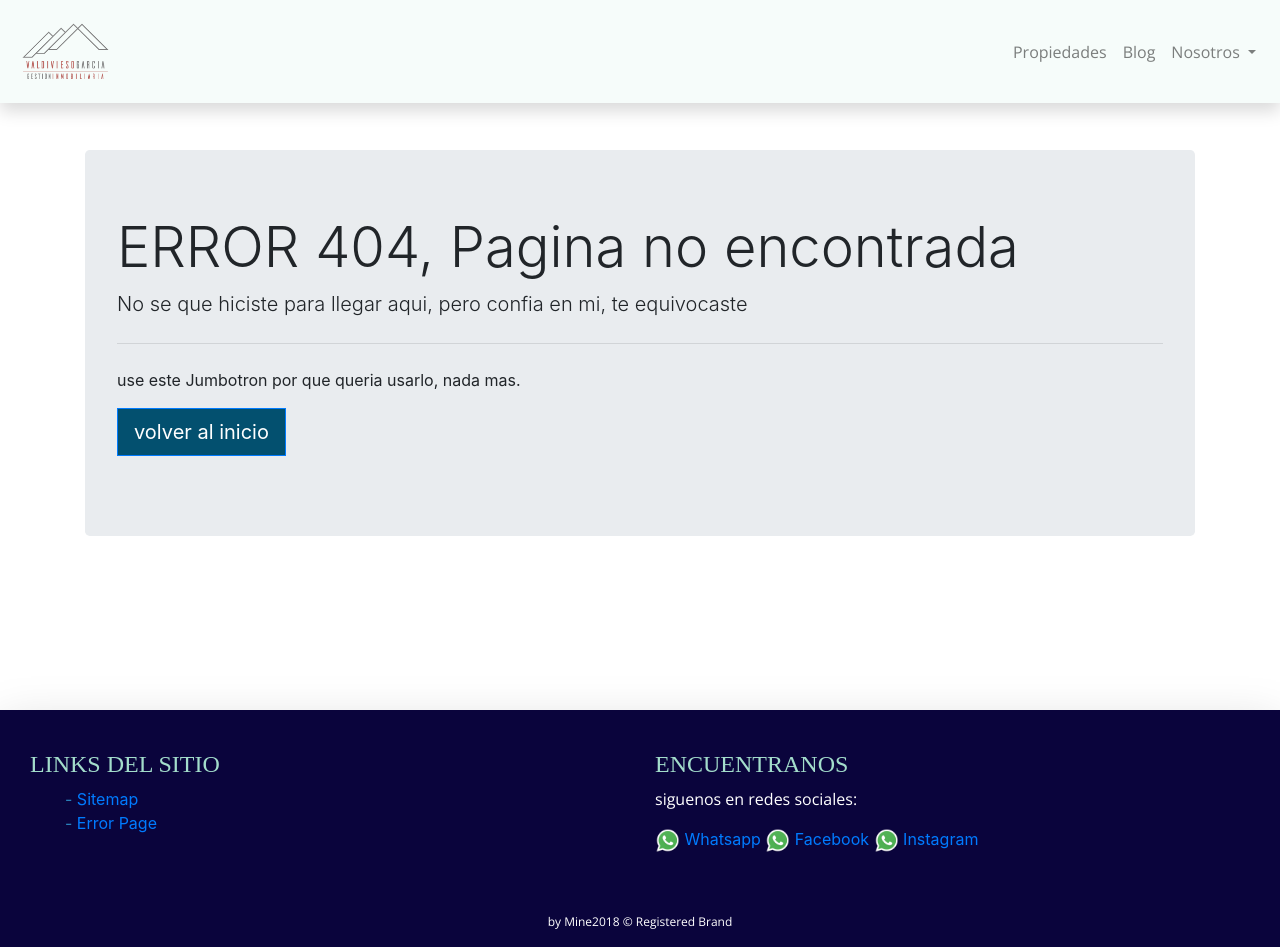
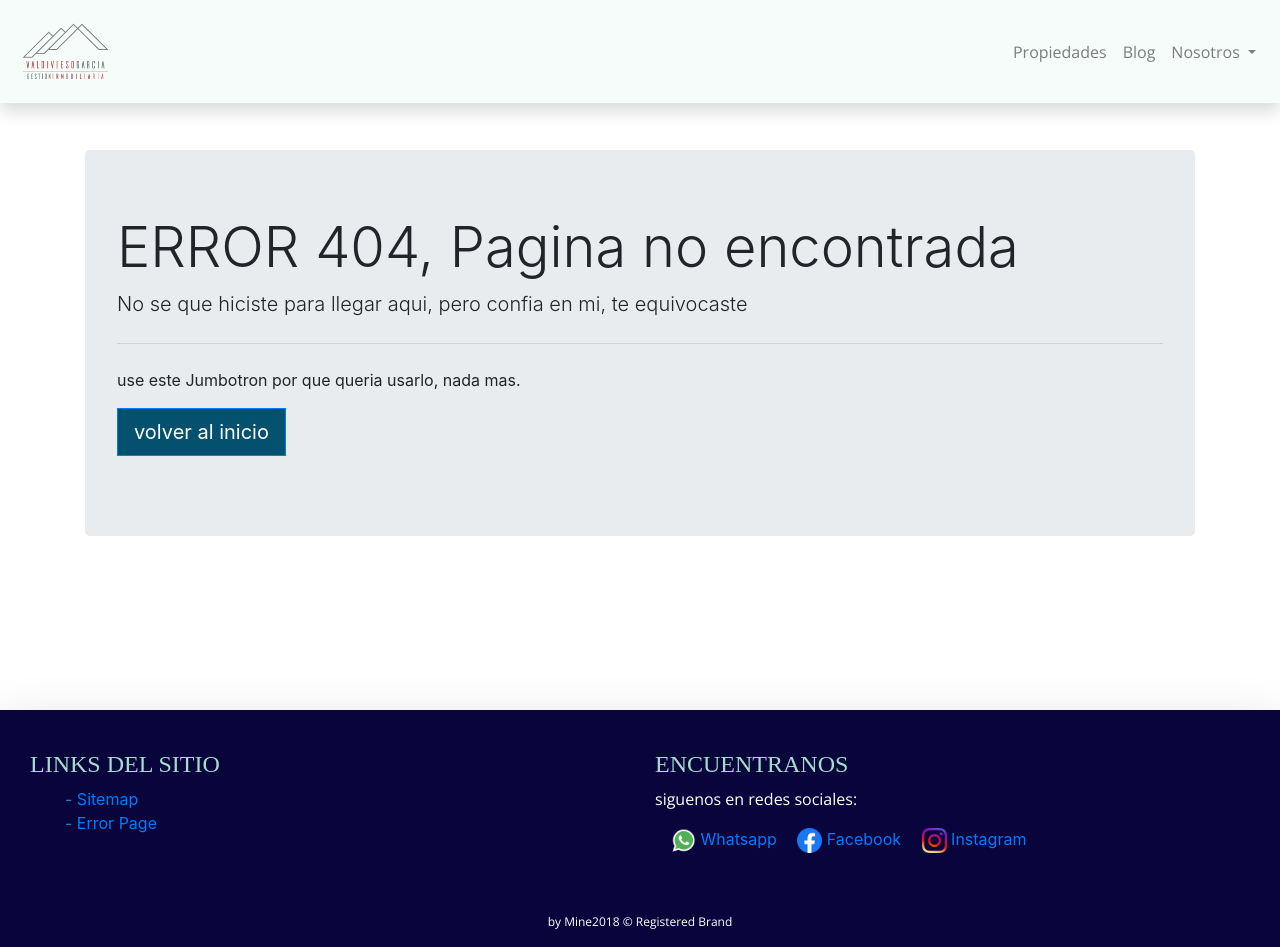
Before and after one commit to ytabeloved/desarrolloWeb, a plain HTML site: page 404.html in a window 1280 px wide. Drawn offline with nearby package versions, Linux system fonts and the light colour scheme; a web font is replaced by a local one.

Commit message:
cambio iconos de redes sociales

```diff
--- a/404.html
+++ b/404.html
@@ -119,10 +119,10 @@
                         <img class="footer__text--img" src="img/Whatsapp_37229.png" alt="icono red social"> Whatsapp
                     </a>
                     <a href="#">
-                    <img class="footer__text--img" src="img/Whatsapp_37229.png" alt="icono red social"> Facebook
+                        <img class="footer__text--img" src="img/iconfinder_5296499_fb_facebook_facebook logo_icon_64px.png" alt="icono red social"> Facebook
                     </a>
                     <a href="#">
-                    <img class="footer__text--img" src="img/Whatsapp_37229.png" alt="icono red social"> Instagram
+                        <img class="footer__text--img" src="img/iconfinder_5296765_camera_instagram_instagram logo_icon_64px.png" alt="icono red social"> Instagram
                     </a>
             </div>
         </div>
--- a/styles/scss/style.scss
+++ b/styles/scss/style.scss
@@ -287,6 +287,7 @@ this https://colorhunt.co/palette/252793
 
         &--img {
             max-height: 25px;
+            margin-left: 1em;
         }
 
     }
```
Also changed, not shown: blog.html (+2 -2 lines), index.html (+2 -2 lines), nosotros.html (+2 -3 lines), propiedades.html (+2 -3 lines), sitemap.html (+2 -2 lines), img/iconfinder_5296499_fb_facebook_facebook logo_icon_64px.png (added), img/iconfinder_5296765_camera_instagram_instagram logo_icon_64px.png (added), styles/css/style.css, 1 other file. Lines whose indentation alone changed are shown as unchanged.
